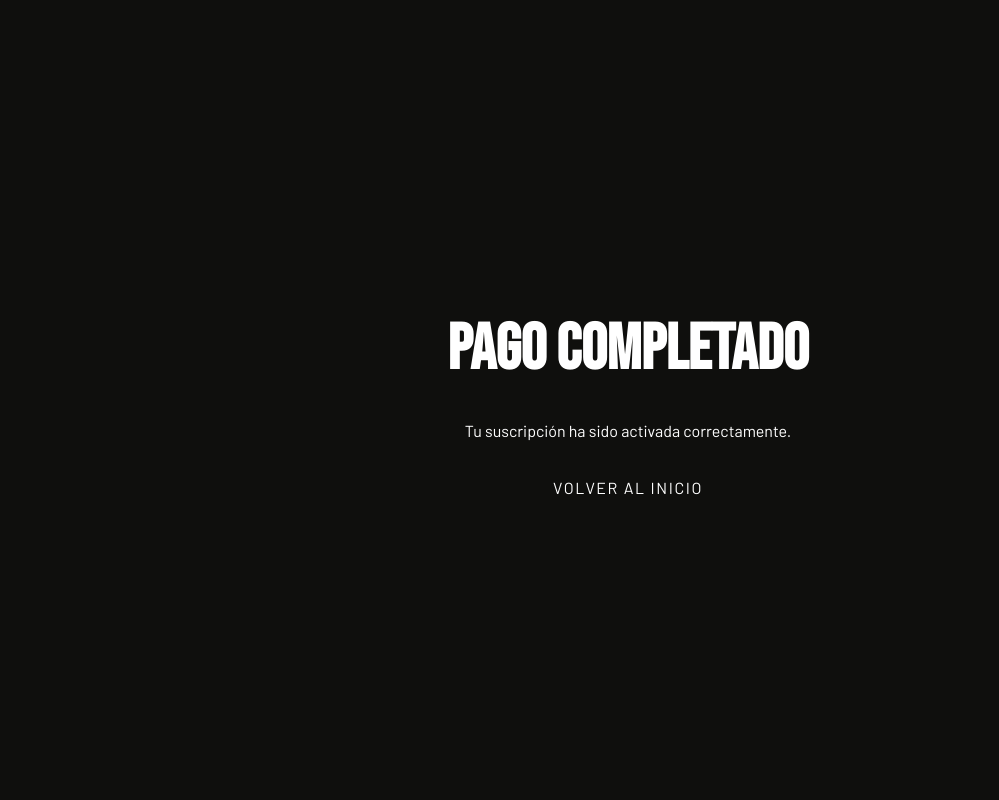
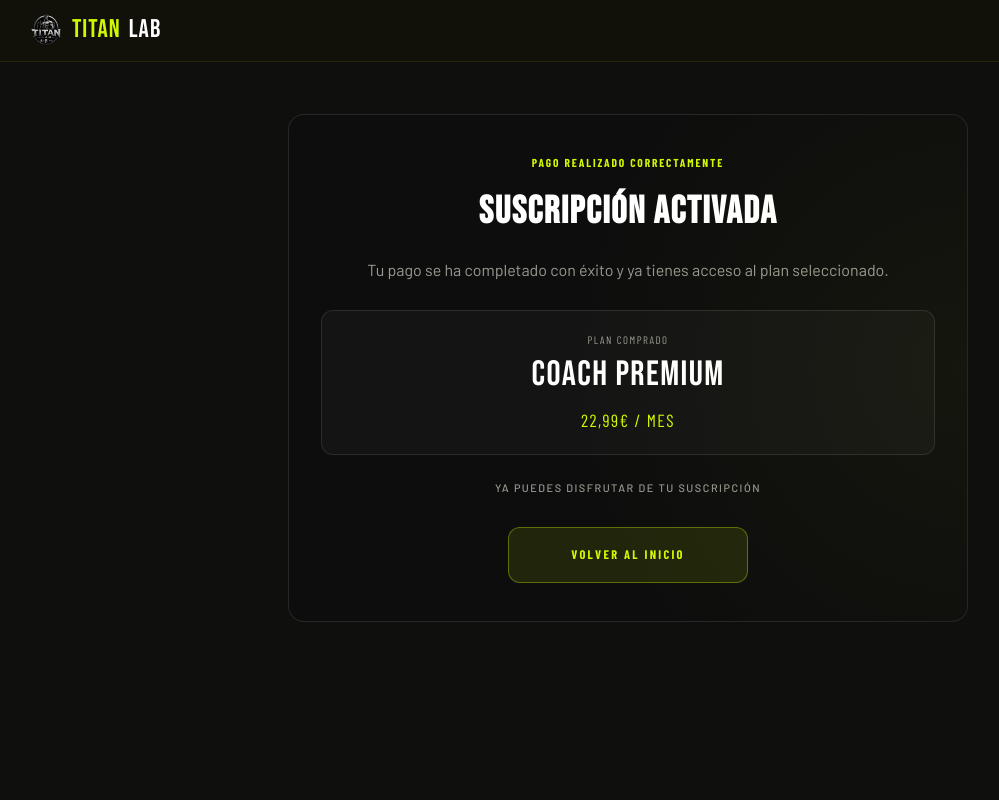
Before and after one commit to Gahona/Titan_Lab, a Flask app: page /pago-exitoso in a window 1280 px wide. Shown: the whole page, without its empty margins (12-1011 px from the left). Run offline with Flask 3, Linux system fonts and the light colour scheme; some libraries are stand-ins or nearby versions.

Commit message:
Actu de css general y arreglado el bug de planes

```diff
--- a/Flask-App Practica/app.py
+++ b/Flask-App Practica/app.py
@@ -400,8 +400,51 @@ def pago_sub(plan_id):
         return redirect(url_for('planes'))
     return render_template(
         'pago_sub.html',
+        plan_id=plan_id,
         plan_nombre=plan["nombre"],
         precio=plan["precio"]
+    )
+
+
+@app.route('/procesar-paypal', methods=['POST'])
+@login_required
+def procesar_paypal():
+    paypal_email = request.form.get('paypal_email')
+    plan_id = request.form.get('plan_id')
+
+    if not paypal_email:
+        flash('Debes introducir un email de PayPal.', 'error')
+        return redirect(request.referrer or url_for('planes'))
+
+    plan = PLANES.get(plan_id)
+    if not plan:
+        return redirect(url_for('planes'))
+
+    return render_template(
+        'pago_exitoso.html',
+        plan_nombre=plan['nombre'],
+        precio=plan['precio']
+    )
+
+
+@app.route('/procesar-applepay', methods=['POST'])
+@login_required
+def procesar_applepay():
+    apple_email = request.form.get('apple_email')
+    plan_id = request.form.get('plan_id')
+
+    if not apple_email:
+        flash('Debes introducir un email de Apple Pay.', 'error')
+        return redirect(request.referrer or url_for('planes'))
+
+    plan = PLANES.get(plan_id)
+    if not plan:
+        return redirect(url_for('planes'))
+
+    return render_template(
+        'pago_exitoso.html',
+        plan_nombre=plan['nombre'],
+        precio=plan['precio']
     )
 
 
@@ -489,7 +532,6 @@ def guardar_rutina():
     try:
         cur = mysql.connection.cursor()
 
-        # 1. Guardar cabecera en rutinas
         cur.execute("""
             INSERT INTO rutinas (
                 id_usuario,
@@ -511,7 +553,6 @@ def guardar_rutina():
 
         id_rutina = cur.lastrowid
 
-        # 2. Guardar detalle de ejercicios
         for dia_front, ejercicios in rutina_json.items():
             if dia_front not in dias_validos:
                 continue
--- a/Flask-App Practica/templates/Plan.html
+++ b/Flask-App Practica/templates/Plan.html
@@ -32,7 +32,7 @@
         <a href="/dieta">Dieta</a>
         <a href="/planes " class="active">Planes</a>
         {% if session.get('rol') == 'admin' %}
-        <a href="{{ url_for('dashboard_admin') }}" style="color: var(--primary, #01696f); font-weight: 600">Panel Admin</a>
+        <a href="{{ url_for('dashboard_admin') }}" style="color: var(--primary, #d4f700); font-weight: 600">Panel Admin</a>
         {% endif %}
     </nav>
     <!-- Botones de autenticación en el header -->
--- a/Flask-App Practica/templates/ejercicio.html
+++ b/Flask-App Practica/templates/ejercicio.html
@@ -33,7 +33,7 @@
         <a href="/dieta">Dieta</a>
         <a href="/planes">Planes</a>
         {% if session.get('rol') == 'admin' %}
-        <a href="{{ url_for('dashboard_admin') }}" style="color: var(--primary, #01696f); font-weight: 600">Panel Admin</a>
+        <a href="{{ url_for('dashboard_admin') }}" style="color: var(--primary, #d4f700); font-weight: 600">Panel Admin</a>
         {% endif %}
     </nav>
 
--- a/Flask-App Practica/templates/index.html
+++ b/Flask-App Practica/templates/index.html
@@ -25,7 +25,7 @@
         <a href="/dieta">Dieta</a>
         <a href="/planes">Planes</a>
         {% if session.get('rol') == 'admin' %}
-        <a href="{{ url_for('dashboard_admin') }}" style="color: var(--primary, #8a8702); font-weight: 600">Panel Admin</a>
+        <a href="{{ url_for('dashboard_admin') }}" style="color: var(--primary, #d4f700); font-weight: 600">Panel Admin</a>
         {% endif %}
       </nav>
 
--- a/Flask-App Practica/templates/login.html
+++ b/Flask-App Practica/templates/login.html
@@ -165,7 +165,7 @@
         <a href="/dieta">Dieta</a>
         <a href="/planes">Planes</a>
         {% if session.get('rol') == 'admin' %}
-        <a href="{{ url_for('dashboard_admin') }}" style="color: var(--primary, #01696f); font-weight: 600">Panel Admin</a>
+        <a href="{{ url_for('dashboard_admin') }}" style="color: var(--primary, #d4f700); font-weight: 600">Panel Admin</a>
         {% endif %}
       </nav>
       <!-- Botones de autenticación en el header -->
--- a/Flask-App Practica/templates/macros.html
+++ b/Flask-App Practica/templates/macros.html
@@ -31,7 +31,7 @@
         <a href="/dieta" class="active">Dieta</a>
         <a href="/planes">Planes</a>
         {% if session.get('rol') == 'admin' %}
-        <a href="{{ url_for('dashboard_admin') }}" style="color: var(--primary, #01696f); font-weight: 600">Panel Admin</a>
+        <a href="{{ url_for('dashboard_admin') }}" style="color: var(--primary, #d4f700); font-weight: 600">Panel Admin</a>
         {% endif %}
       </nav>
 
--- a/Flask-App Practica/templates/pago_exitoso.html
+++ b/Flask-App Practica/templates/pago_exitoso.html
@@ -2,22 +2,107 @@
 <html lang="es">
 <head>
     <meta charset="UTF-8">
+    <meta name="viewport" content="width=device-width, initial-scale=1.0">
     <title>Pago completado</title>
     <link rel="stylesheet" href="{{ url_for('static', filename='pago_sub.css') }}">
 </head>
 <body>
-    <div style="min-height: 100vh; display: flex; align-items: center; justify-content: center; text-align: center;">
-        <div>
-            <h1 style="font-family: var(--font-display); font-size: 4rem; color: var(--accent); margin-bottom: 1rem;">
-                PAGO COMPLETADO
-            </h1>
-            <p style="color: var(--muted); margin-bottom: 2rem;">
-                Tu suscripción ha sido activada correctamente.
-            </p>
-            <a href="/" style="color: var(--accent); font-family: var(--font-body); text-transform: uppercase; letter-spacing: .1em;">
-                Volver al inicio
-            </a>
-        </div>
-    </div>
+
+    <header>
+        <a href="{{ url_for('index') }}" class="logo">
+            <img src="{{ url_for('static', filename='Logo_Titan_Lab.png') }}" alt="Titan Lab" class="logo-img"/>
+            <span>Titan</span>Lab
+        </a>
+    </header>
+
+    <main class="page">
+        <section class="payment-container">
+            <div class="plan-card" style="display: block; text-align: center; padding: 38px 32px;">
+
+                <p style="
+                    color: var(--lime);
+                    font-family: var(--font-ui);
+                    font-size: .72rem;
+                    font-weight: 700;
+                    text-transform: uppercase;
+                    letter-spacing: .16em;
+                    margin-bottom: 10px;
+                ">
+                    Pago realizado correctamente
+                </p>
+
+                <h1 class="section-title" style="margin-bottom: 14px;"> Suscripción activada </h1>
+
+                <p style="color: var(--gray); margin-bottom: 28px; font-size: 1rem;"> Tu pago se ha completado con éxito y ya tienes acceso al plan seleccionado. </p>
+
+                <div style="
+                    border: 1px solid var(--border);
+                    border-radius: var(--radius);
+                    background: rgba(255,255,255,0.03);
+                    padding: 20px 18px;
+                    margin-bottom: 24px;
+                ">
+                    <p style="
+                        color: var(--gray);
+                        text-transform: uppercase;
+                        letter-spacing: .14em;
+                        font-size: .68rem;
+                        font-family: var(--font-ui);
+                        margin-bottom: 8px;
+                    ">
+                        Plan comprado
+                    </p>
+
+                    <p style="
+                        font-family: var(--font-display);
+                        font-size: 2.2rem;
+                        letter-spacing: .04em;
+                        color: var(--white);
+                        line-height: 1;
+                        margin-bottom: 14px;
+                    ">
+                        {{ plan_nombre if plan_nombre else "Coach Premium" }}
+                    </p>
+
+                    {% if precio_antes %}
+                    <p style="
+                        color: var(--gray-dim);
+                        font-family: var(--font-body);
+                        font-size: 1rem;
+                        text-decoration: line-through;
+                        margin-bottom: 4px;
+                    ">
+                        {{ precio_antes }}/mes
+                    </p>
+                    {% endif %}
+
+                    <p style="
+                        color: var(--lime);
+                        font-family: var(--font-ui);
+                        font-size: 1.1rem;
+                        letter-spacing: .08em;
+                        text-transform: uppercase;
+                    ">
+                        {{ precio if precio else "22,99€" }} / mes
+                    </p>
+                </div>
+
+                <p class="secure-text" style="margin-bottom: 24px;"> Ya puedes disfrutar de tu suscripción </p>
+
+                <a href="{{ url_for('index') }}" class="pay-btn" style="
+                    display: inline-flex;
+                    align-items: center;
+                    justify-content: center;
+                    width: auto;
+                    min-width: 240px;
+                    padding: 0 24px;
+                    text-decoration: none;
+                ">
+                    Volver al inicio
+                </a>
+            </div>
+        </section>
+    </main>
+
 </body>
 </html>
--- a/Flask-App Practica/templates/registro.html
+++ b/Flask-App Practica/templates/registro.html
@@ -195,7 +195,7 @@
         <a href="/dieta">Dieta</a>
         <a href="/planes">Planes</a>
         {% if session.get('rol') == 'admin' %}
-        <a href="{{ url_for('dashboard_admin') }}" style="color: var(--primary, #01696f); font-weight: 600">Panel Admin</a>
+        <a href="{{ url_for('dashboard_admin') }}" style="color: var(--primary, #d4f700); font-weight: 600">Panel Admin</a>
         {% endif %}
     </nav>
     <!-- Botones de autenticación en el header -->
--- a/Flask-App Practica/templates/semanal.html
+++ b/Flask-App Practica/templates/semanal.html
@@ -22,7 +22,7 @@
             <a href="/dieta">Dieta</a>
             <a href="/planes">Planes</a>
             {% if session.get('rol') == 'admin' %}
-            <a href="{{ url_for('panel_admin') }}" style="color: var(--primary, #01696f); font-weight: 600">Panel Admin</a>
+            <a href="{{ url_for('panel_admin') }}" style="color: var(--primary, #d4f700); font-weight: 600">Panel Admin</a>
             {% endif %}
         </nav>
 
--- a/Flask-App Practica/templates/sobre_nosotros.html
+++ b/Flask-App Practica/templates/sobre_nosotros.html
@@ -24,7 +24,7 @@
         <a href="/dieta">Dieta</a>
         <a href="/planes">Planes</a>
         {% if session.get('rol') == 'admin' %}
-        <a href="{{ url_for('dashboard_admin') }}" style="color: var(--primary, #01696f); font-weight: 600">Panel Admin</a>
+        <a href="{{ url_for('dashboard_admin') }}" style="color: var(--primary, #d4f700); font-weight: 600">Panel Admin</a>
         {% endif %}
       </nav>
     <div class="auth-buttons">
--- a/Flask-App Practica/templates/suplementos.html
+++ b/Flask-App Practica/templates/suplementos.html
@@ -26,7 +26,7 @@
         <a href="/dieta">Dieta</a>
         <a href="/planes">Planes</a>
         {% if session.get('rol') == 'admin' %}
-        <a href="{{ url_for('dashboard_admin') }}" style="color: var(--primary, #01696f); font-weight: 600">Panel Admin</a>
+        <a href="{{ url_for('dashboard_admin') }}" style="color: var(--primary, #d4f700); font-weight: 600">Panel Admin</a>
         {% endif %}
       </nav>
 
```
Also changed, not shown: Flask-App Practica/templates/pago_sub.html (+14 -31 lines).
